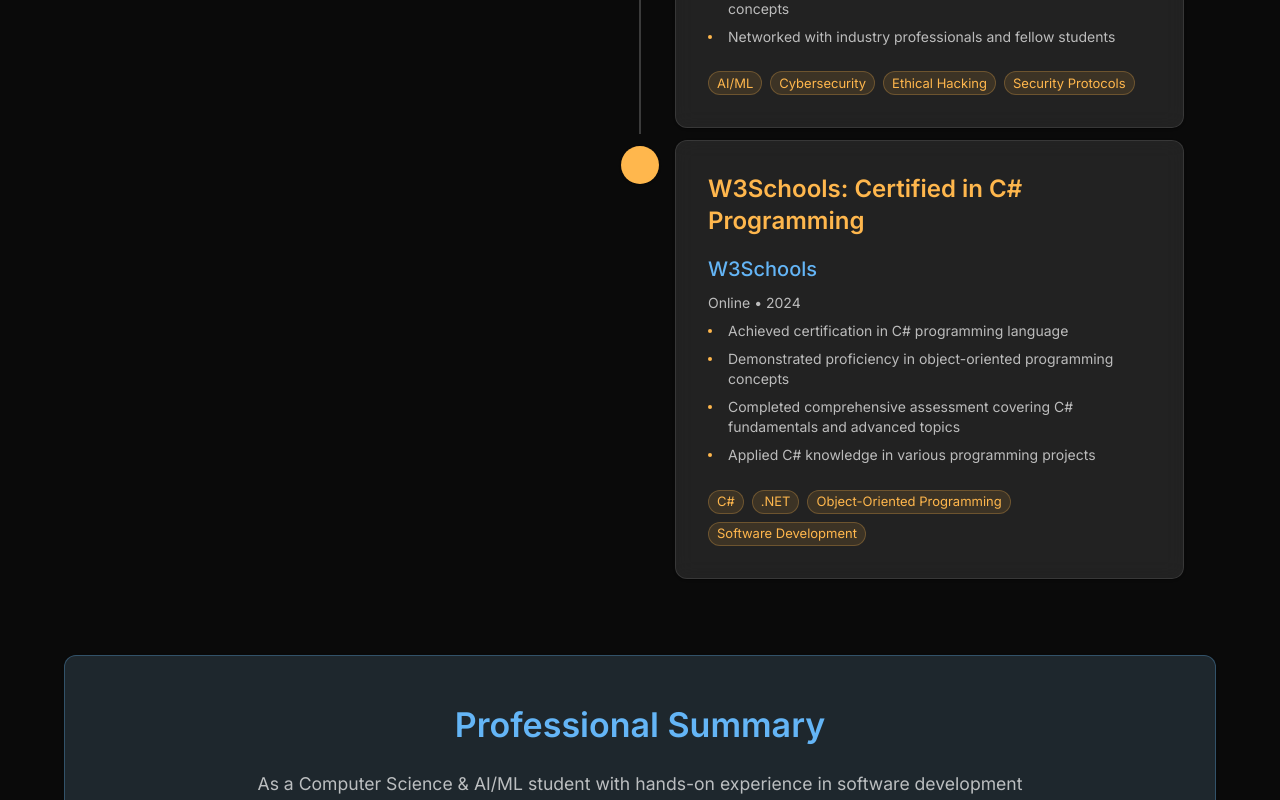
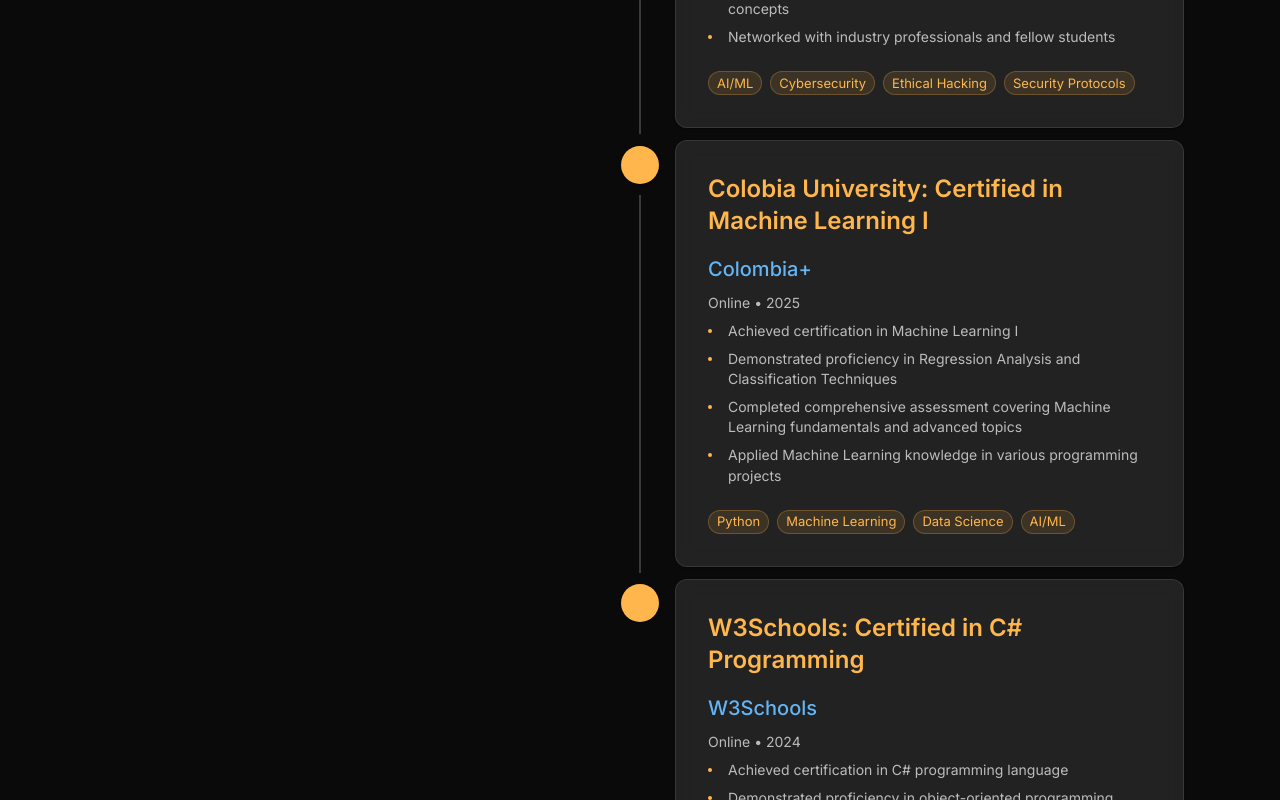
Before and after one commit to V-Manish-Kumar/Portfolio, a React (Create React App) app: page / in a window 1280 px wide. Shown: the part 9980-10780 px from the top of the page. Built offline with nearby package versions, Linux system fonts and the light colour scheme; some icons are missing.

Commit message:
Update Experience.tsx

```diff
--- a/src/pages/Experience.tsx
+++ b/src/pages/Experience.tsx
@@ -127,6 +127,21 @@
     },
     {
       id: 7,
+      type: 'achievement',
+      title: 'Colobia University: Certified in Machine Learning I',
+      company: 'Colombia+',
+      location: 'Online',
+      period: '2025',
+      description: [
+        'Achieved certification in Machine Learning I',
+        'Demonstrated proficiency in Regression Analysis and Classification Techniques',
+        'Completed comprehensive assessment covering Machine Learning fundamentals and advanced topics',
+        'Applied Machine Learning knowledge in various programming projects',
+      ],
+      technologies: ['Python', 'Machine Learning', 'Data Science', 'AI/ML'],
+    },
+    {
+      id: 8,
       type: 'achievement',
       title: 'W3Schools: Certified in C# Programming',
       company: 'W3Schools',
```
